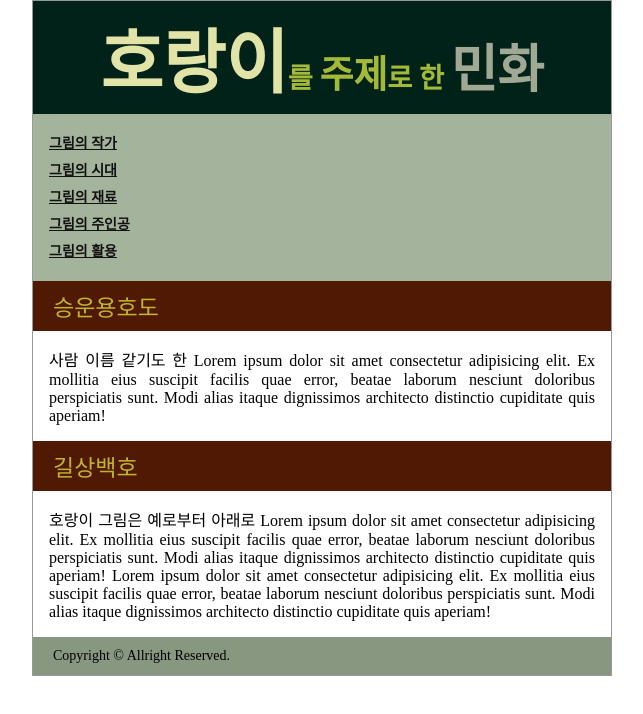
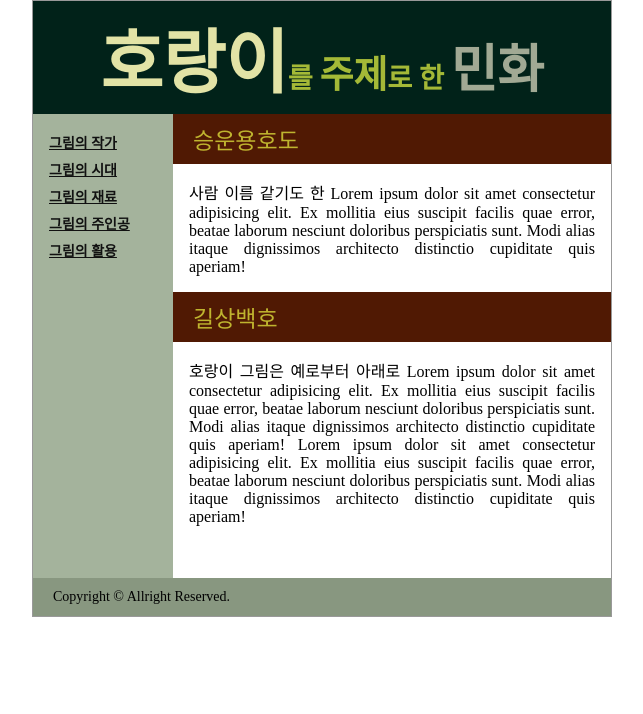
Before and after one commit to zzupd/0809_Layou2Column_Drill, a plain HTML site: page position/index.html in a window 1280 px wide. Shown: the whole page, without its empty margins (318-961 px from the left). Drawn offline with Linux system fonts and the light colour scheme.

Commit message:
0809_Position 2열 레이아웃 적용

```diff
--- a/position/index.html
+++ b/position/index.html
@@ -4,7 +4,7 @@
     <meta charset="UTF-8">
     <meta http-equiv="X-UA-Compatible" content="IE=edge">
     <meta name="viewport" content="width=device-width, initial-scale=1.0">
-    <title>Float 2열 레이아웃</title>
+    <title>Position 2열 레이아웃</title>
     <link rel="stylesheet" href="style/style.css">
 </head>
 <body>
--- a/position/style/style.css
+++ b/position/style/style.css
@@ -56,10 +56,22 @@ header#header {
 
 /* main#main 시작 */
 
+main#main {
+  height: 464px;
+  /* footer영역 위치 지정을 위해 사용함 */
+  position: relative;
+}
+
 /* nav#gnb 시작 */
 nav#gnb {
+  width: 140px;
+  height: 464px;
   padding: 16px;
   background-color: #a4b39c;
+
+  position: absolute;
+  left: 0;
+  top: 0;
 }
 #gnb li {
   line-height: 26px;
@@ -67,6 +79,24 @@ nav#gnb {
 /* nav#gnb 끝 */
 
 /* div#contents 시작 */
+
+/* 적용 1 */
+/*
+div#contents {
+  margin-left: 140px;
+} */
+
+/* 적용 1 */
+
+/* 적용 2 */
+div#contents {
+  width: 438px;
+  position: absolute;
+  right: 0;
+  top: 0;
+}
+/* 적용 2 */
+
 div#contents h2 {
   color: #bfb42f;
   font-size: 23px;
```
